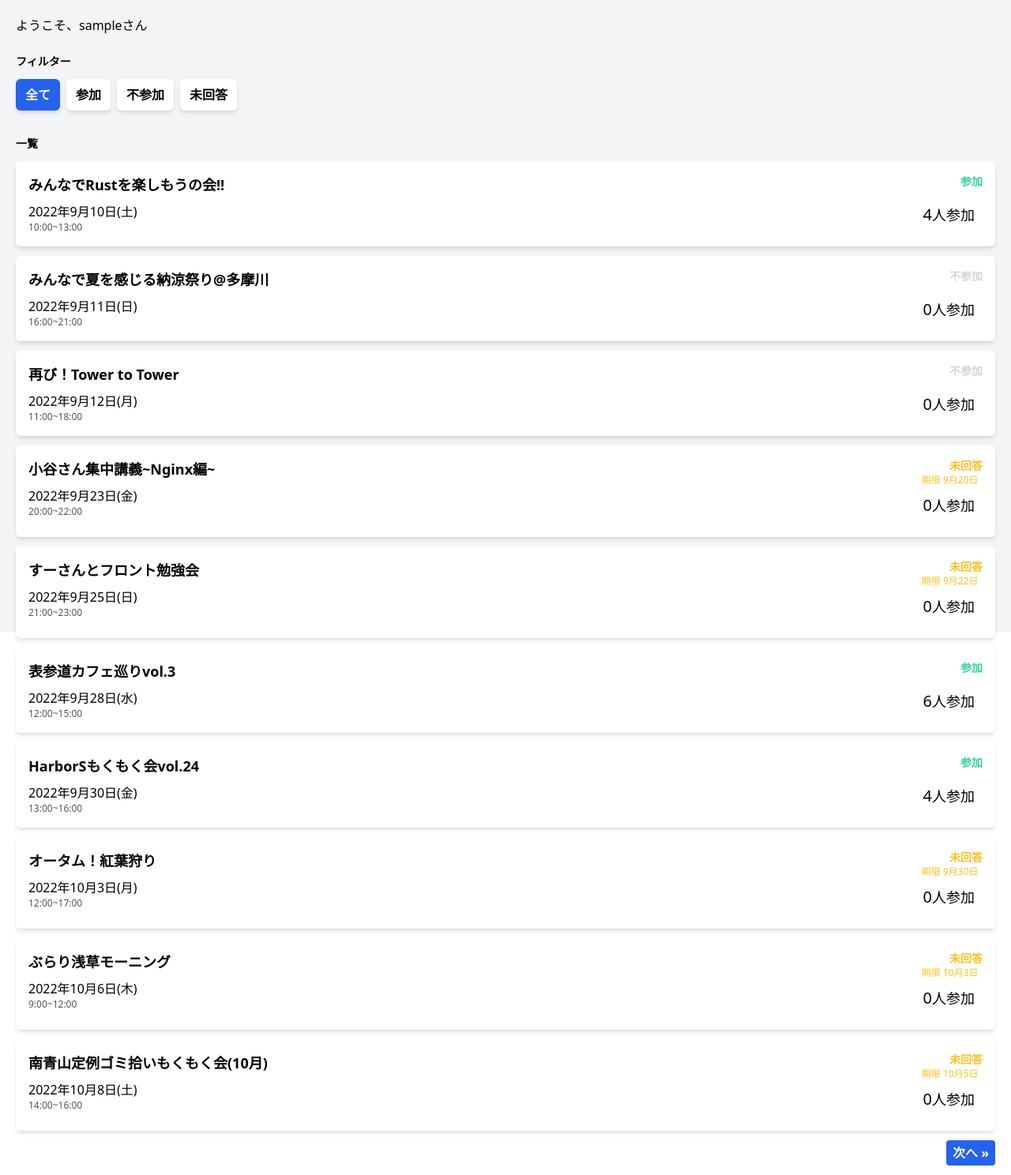
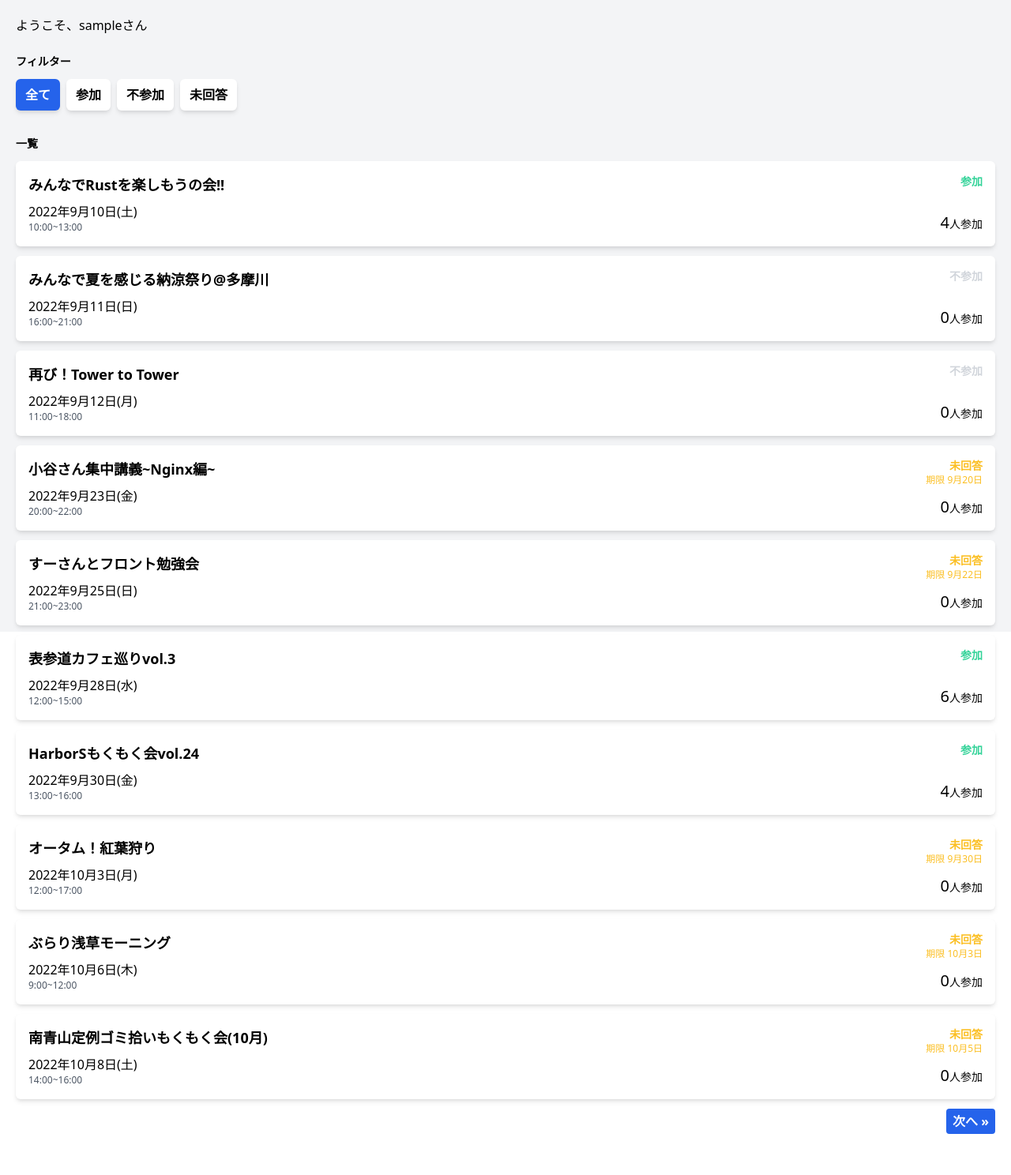
Before and after one commit to posse-ap/posse2-hackathon-202209-team2E, a PHP site: page / in a window 1280 px wide. Shown: the part 64-1552 px from the top of the page at 79% size. After the commit the page ends 1500 px from the top, so only its background shows below. Run offline with PHP 8.4, Linux system fonts and the light colour scheme; the visitor is signed in with stand-in values (Sample User, id 1); data comes from the database, SQL or seed files in the repository.

Commit message:
見た目を直した

```diff
--- a/src/css/style.css
+++ b/src/css/style.css
@@ -1,16 +1,11 @@
 .menu , .menu2{
-    /* background-color: purple; */
-    color: black;
-    font-size: 18px;
-    padding: 10px;
-    /* text-align: center; */
     cursor: pointer;
     user-select: none;
   }
 .contents , .contents2{
   /* text-align: center; */
   line-height: 0;
-  height: 0;
+  /* height: 0; */
   overflow: hidden;
   opacity: 0.8;
   display: none;
--- a/src/index.php
+++ b/src/index.php
@@ -273,7 +273,7 @@ function get_day_of_week($w)
 
                 <?php endif; ?>
               </div>
-              <p class="text-sm menu2 js-menu2" onclick="toggle2()"><span class="text-xl"><?php echo $event['total_participants']; ?></span>人参加</p>
+              <p class="text-sm w-20 menu2 js-menu2" onclick="toggle2()"><span class="text-xl"><?php echo $event['total_participants']; ?></span>人参加</p>
               <div  class="contents2">
                 <?php
                 // var_dump($event);
```
